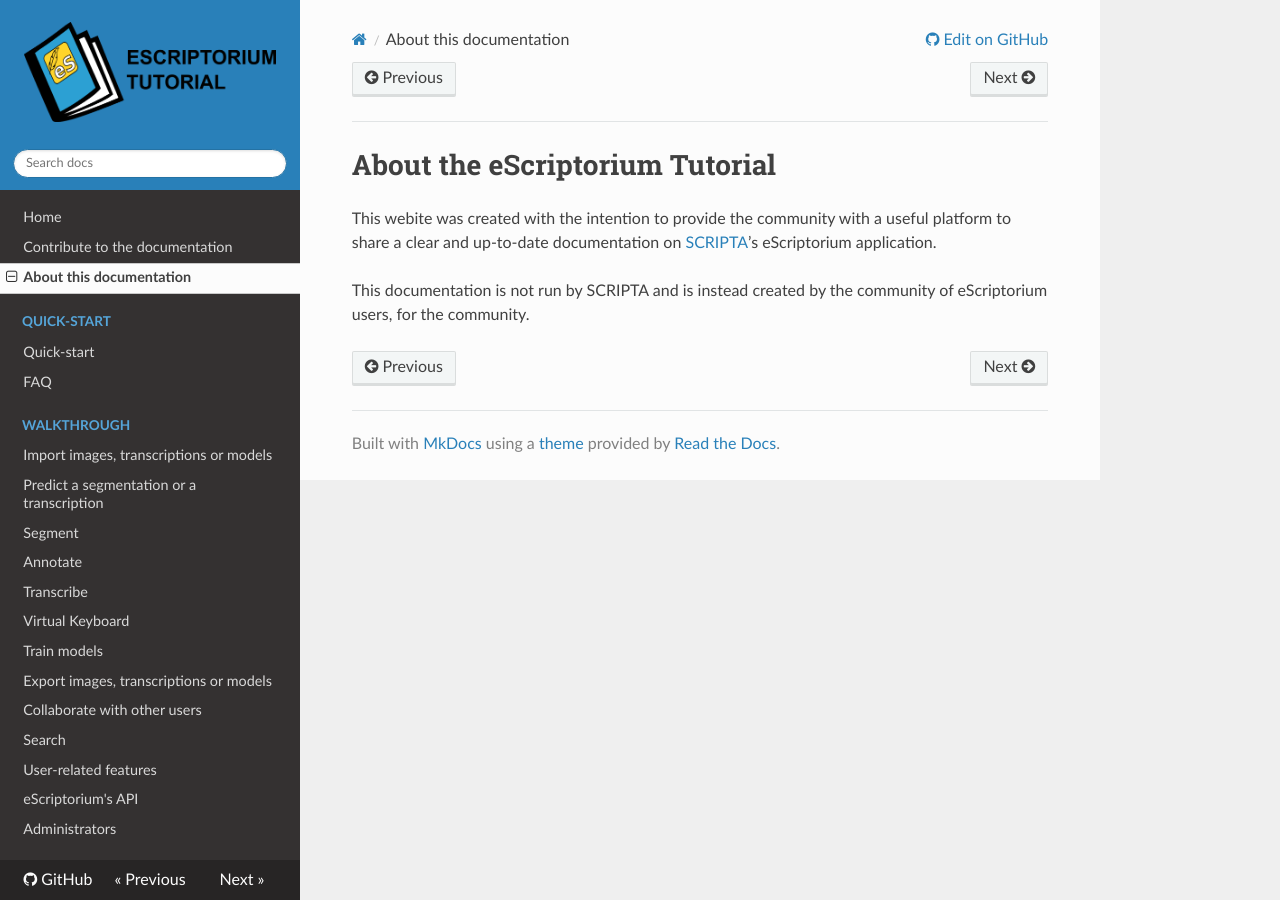
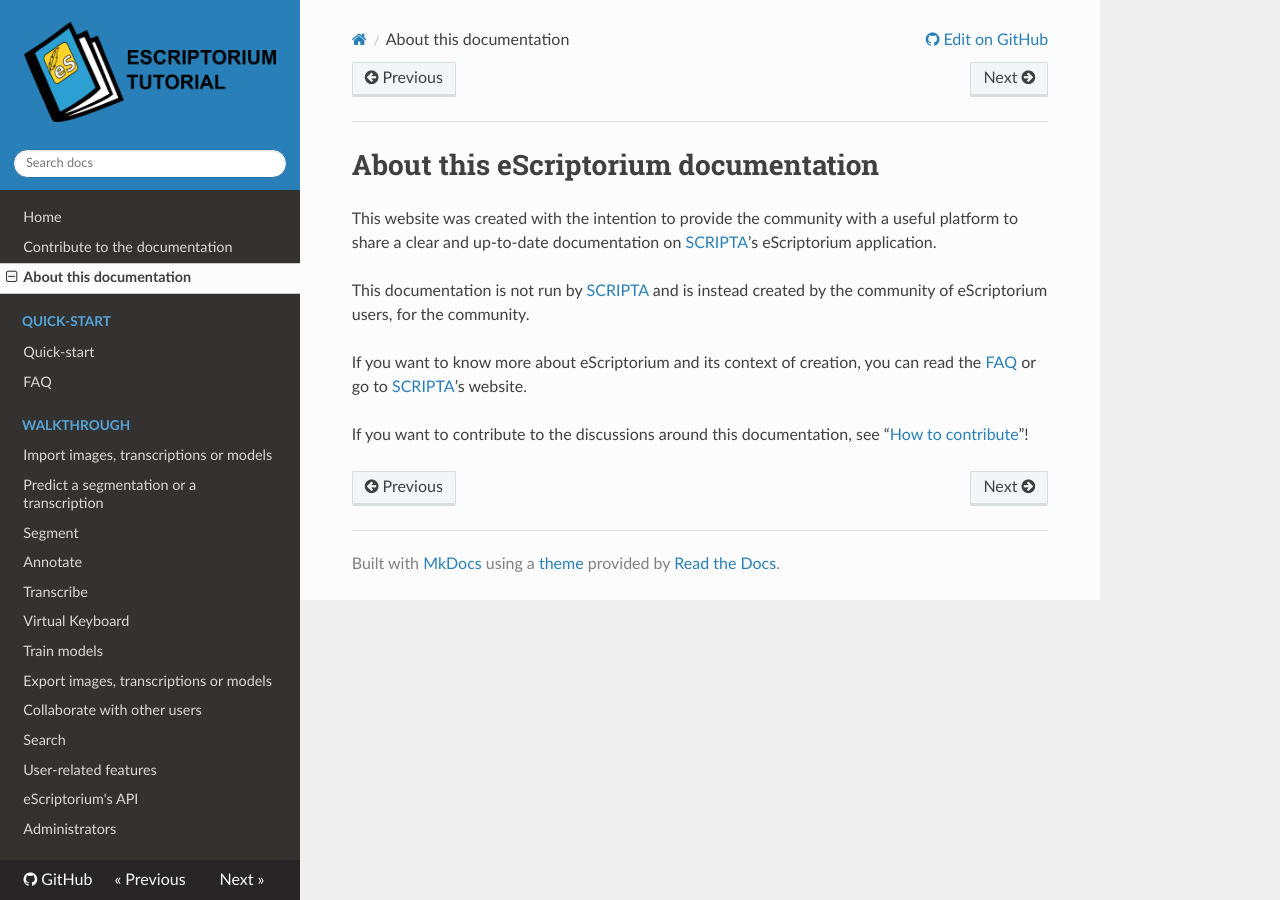
Before and after one commit to alix-tz/escriptorium-documentation, an MkDocs documentation site: the page built from docs/about.md, in a window 1280 px wide. Built offline with MkDocs 1.6.1, drawn with Linux system fonts in a browser that asks for light colours; nearby versions of some CDN libraries.

Commit message:
fixing typos in about and minor update in content

```diff
--- a/docs/about.md
+++ b/docs/about.md
@@ -1,13 +1,17 @@
 ---
-title: About the eScriptorium Tutorial
+title: About the eScriptorium documentation
 summary: About the context of creation of this documentation.
 authors:
     - Alix Chagué
-date: 2023-02-21
+date: 2023-04-21
 ---
 
-# About the eScriptorium Tutorial
+# About this eScriptorium documentation
 
-This webite was created with the intention to provide the community with a useful platform to share a clear and up-to-date documentation on [SCRIPTA](https://scripta.psl.eu/)'s eScriptorium application.
+This website was created with the intention to provide the community with a useful platform to share a clear and up-to-date documentation on [SCRIPTA](https://scripta.psl.eu/)'s eScriptorium application.
 
-This documentation is not run by SCRIPTA and is instead created by the community of eScriptorium users, for the community.
+This documentation is not run by [SCRIPTA](https://scripta.psl.eu/) and is instead created by the community of eScriptorium users, for the community.
+
+If you want to know more about eScriptorium and its context of creation, you can read the [FAQ](FAQ.md) or go to [SCRIPTA](https://scripta.psl.eu/)'s website.
+
+If you want to contribute to the discussions around this documentation, see "[How to contribute](contribute.md)"!
```
